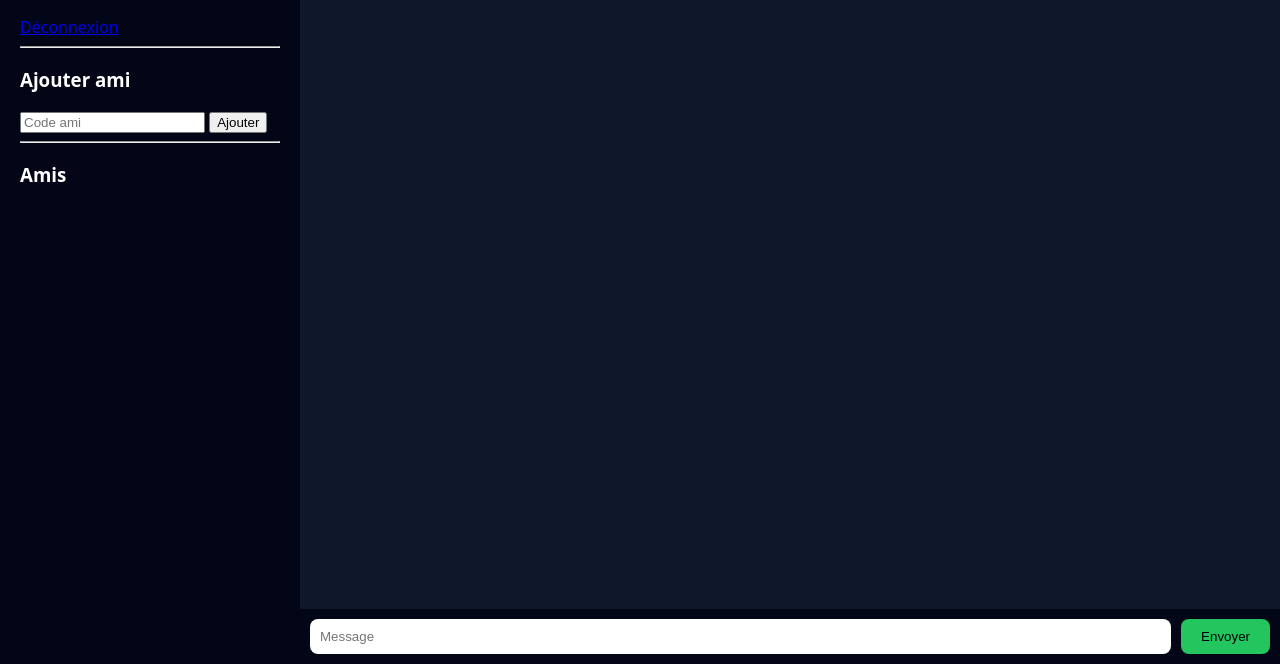
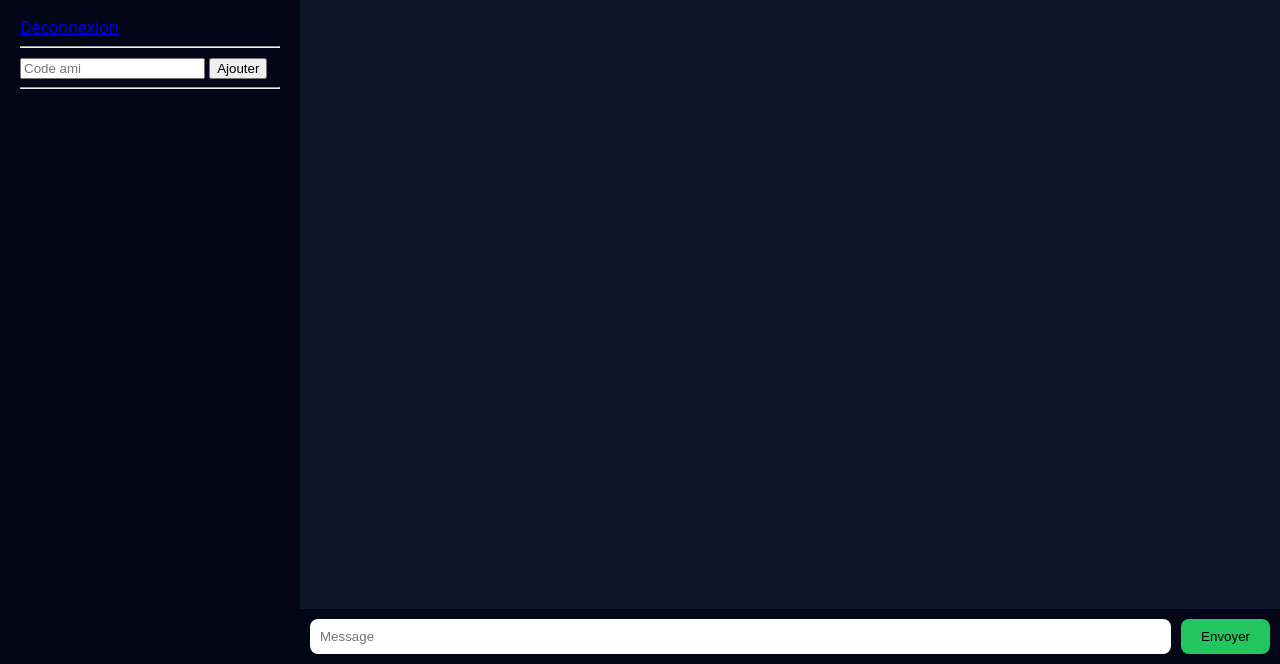
Before and after one commit to 12345678708/zynko, a Flask app: page /chat in a window 1280 px wide. Shown: the part 136-800 px from the top of the page. Run offline with Flask 3, Linux system fonts and the light colour scheme; the visitor is signed in with stand-in values (Sample User, id 1); data comes from the database, SQL or seed files in the repository; data that the repository does not hold is empty.

Commit message:
Remove headings from chat.html
Removed 'Ajouter ami' and 'Amis' headings from the chat template.

```diff
--- a/templates/chat.html
+++ b/templates/chat.html
@@ -29,8 +29,6 @@
 
 <hr>
 
-<h3>Ajouter ami</h3>
-
 <form method="post" action="/add_friend">
 
 <input name="code" placeholder="Code ami">
@@ -41,11 +39,11 @@
 
 <hr>
 
-<h3>Amis</h3>
-
 {% for f in friends %}
 
 <div class="friend" onclick="openChat('{{f[0]}}')">
+
+<img src="/static/avatar.png">
 
 {{f[0]}}
 
```
